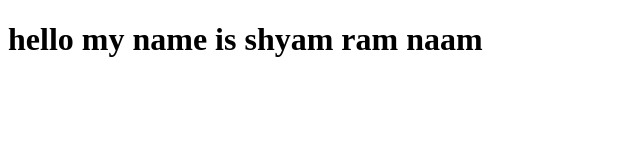
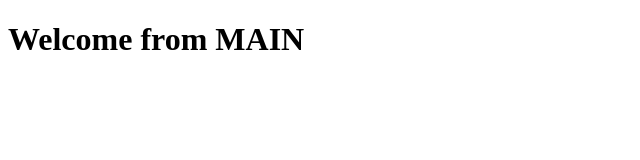
Before and after one commit to mernstackproject/practiec, a website: page index.html in a window 1280 px wide. Shown: the whole page, without its empty margins (0-640 px from the left). Drawn offline with Linux system fonts and the light colour scheme.

Commit message:
index.html

```diff
--- a/index.html
+++ b/index.html
@@ -6,6 +6,6 @@
     <title>Document</title>
 </head>
 <body>
-    <h1>hello my name is shyam ram naam</h1>
+    <h1>Welcome from MAIN</h1>
 </body>
 </html>
```
